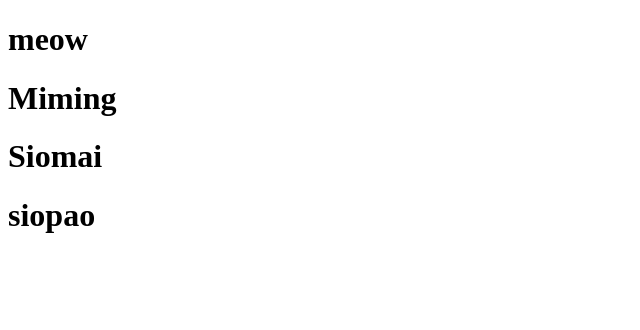
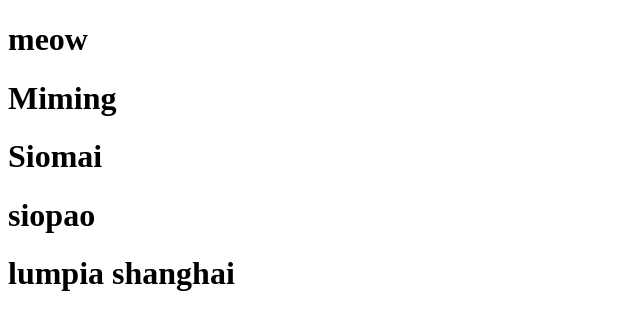
Before and after one commit to Rhea18-bit/Rhed, a plain HTML site: page index.html in a window 1280 px wide. Shown: the whole page, without its empty margins (0-640 px from the left). Drawn offline with Linux system fonts and the light colour scheme.

Commit message:
creating new h1 lumpia shanghai

```diff
--- a/index.html
+++ b/index.html
@@ -10,5 +10,6 @@
     <h1>Miming</h1>
     <h1>Siomai</h1>
     <h1>siopao</h1>
+    <h1>lumpia shanghai</h1>
 </body>
 </html>
```
